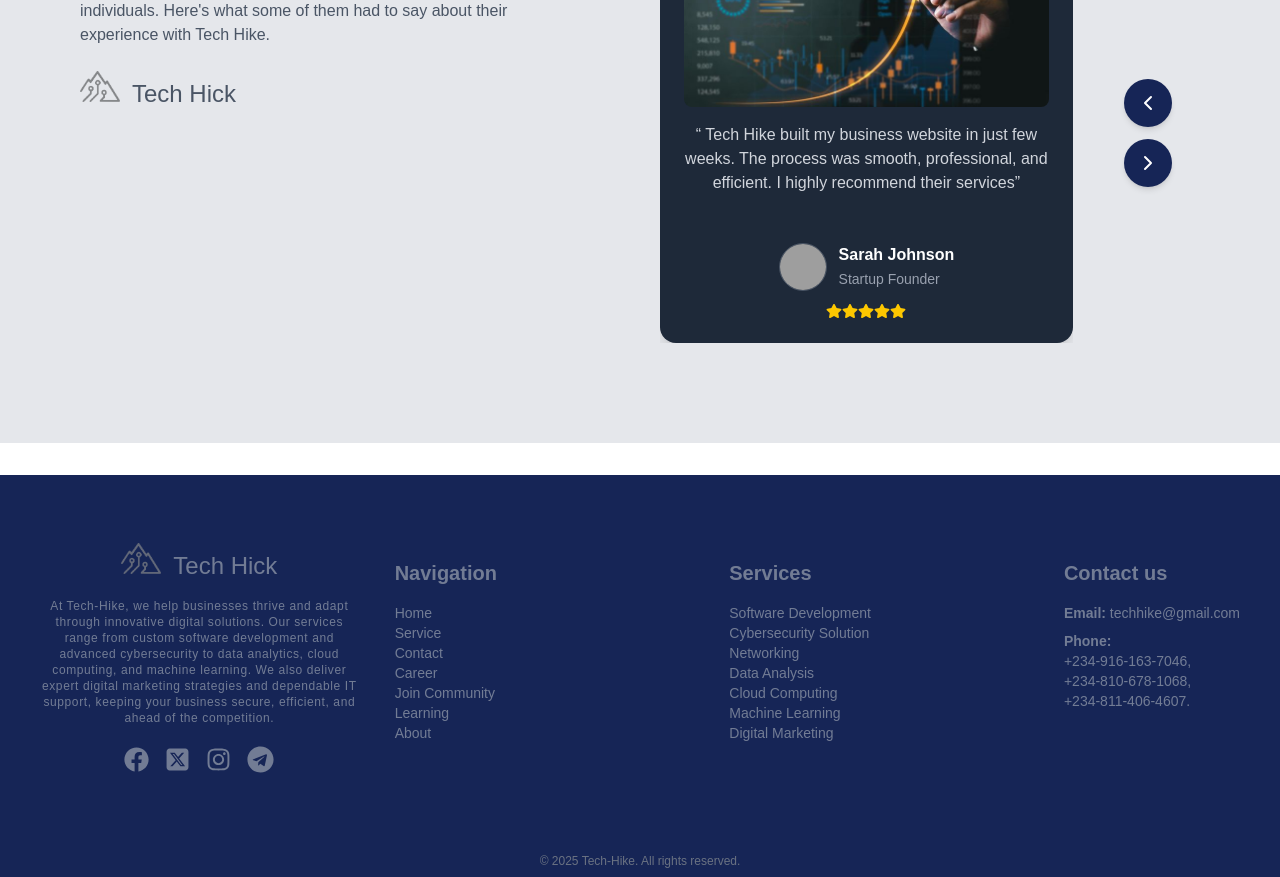
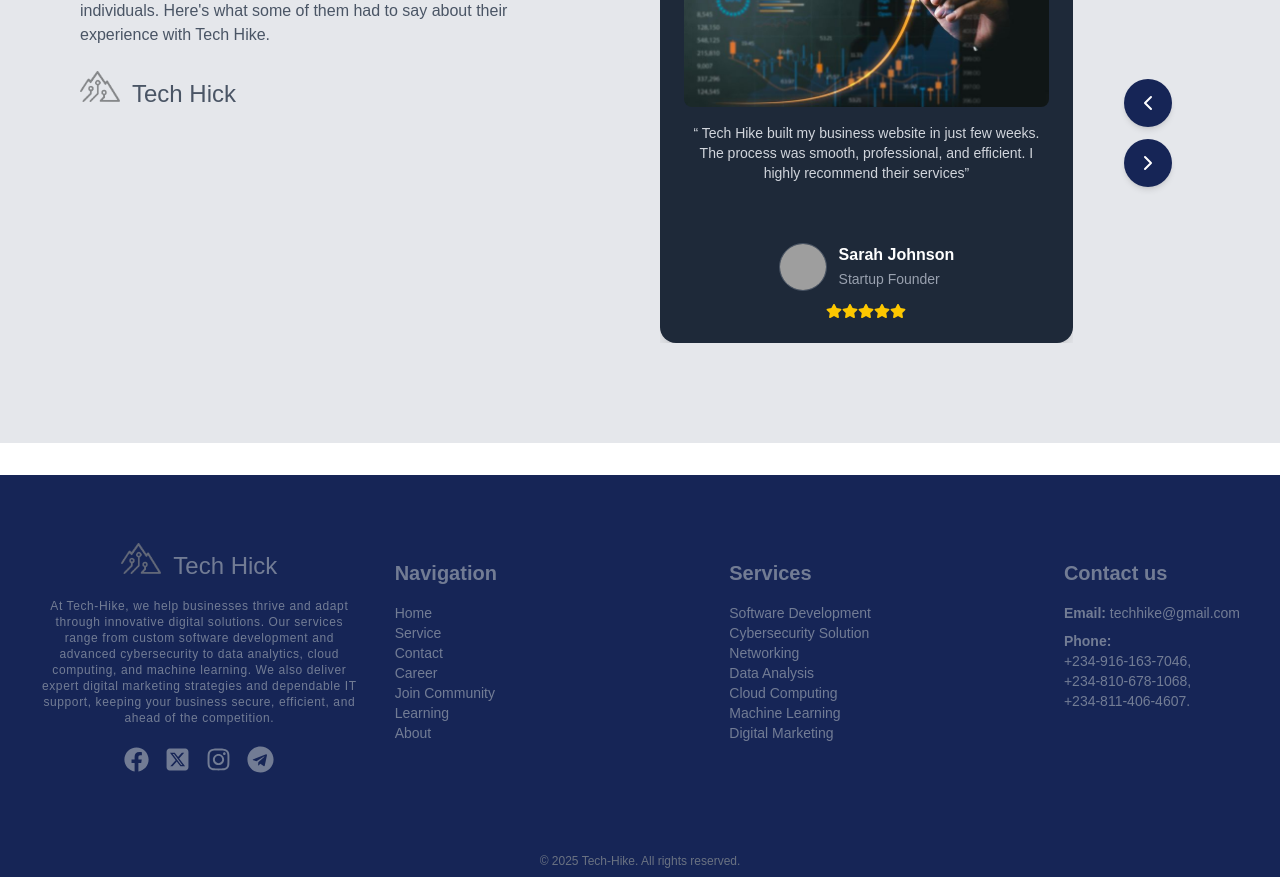
Before and after one commit to Chibuking35/teckstack, a Next.js app: page / in a window 1280 px wide. Shown: the part 4380-5257 px from the top of the page. Built offline with nearby package versions, Linux system fonts and the light colour scheme; grey boxes are pictures that could not be loaded.

Commit message:
added new features

```diff
--- a/src/component/TestimonialCarousel.tsx
+++ b/src/component/TestimonialCarousel.tsx
@@ -128,7 +128,7 @@ const TestimonialCarousel = () => {
               />
 
               {/* message */}
-              <p className="text-gray-300 text-base mt-4 text-center flex-grow">
+              <p className="text-gray-300 text-base mt-4 text-center flex-grow text-sm">
                 {testimonial.text}
               </p>
 
```
